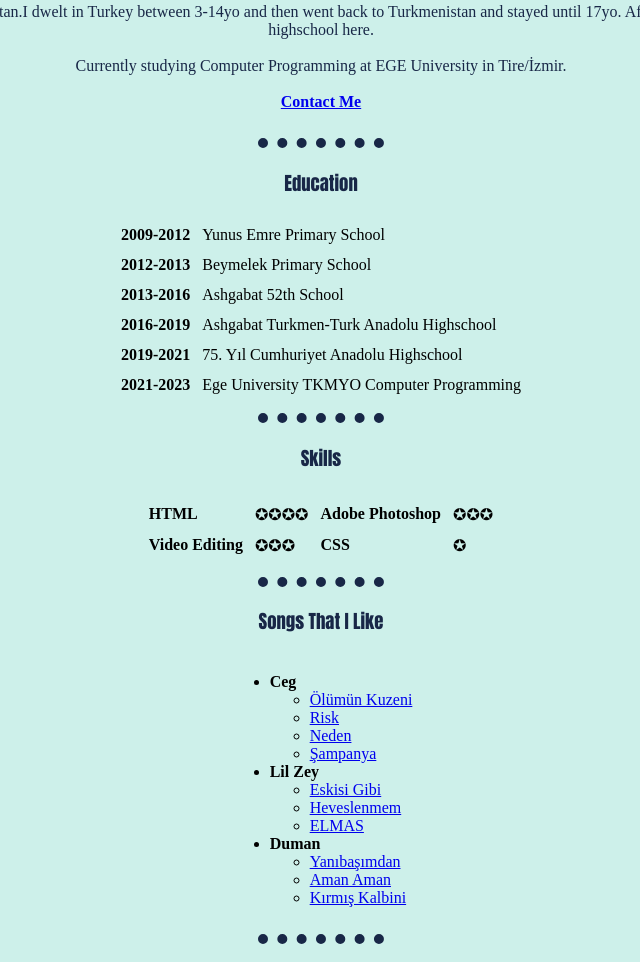
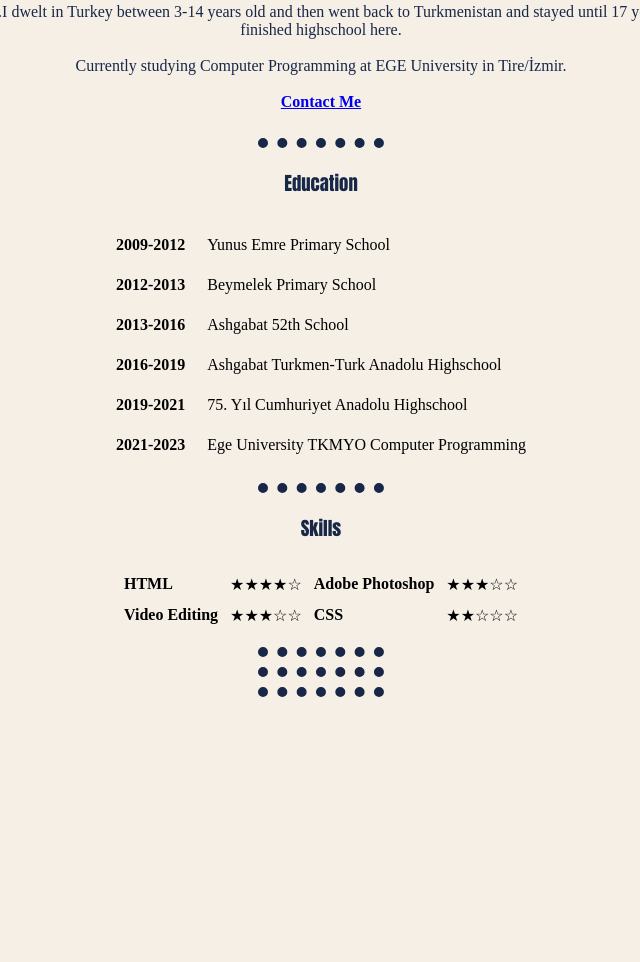
Before and after one commit to maanzoo/CV, a plain HTML site: page index.html in a window 1280 px wide. Shown: the part 296-1258 px from the top of the page, without its empty margins (319-959 px from the left). After the commit the page ends 1011 px from the top, so only its background shows below. Drawn offline with Linux system fonts and the light colour scheme.

Commit message:
INITIAL FILES

```diff
--- a/css/styles.css
+++ b/css/styles.css
@@ -1,11 +1,9 @@
 body {
-
-    background-color:#CDF0EA;
-
+  background-color: #f5efe6;
 }
 
 hr {
-    background-color: #CDF0EA;
+  background-color: #f5efe6;
   color: #182747;
   border-style: none;
   height: 2px;
@@ -15,22 +13,21 @@ body {
 }
 
 h1 {
-      font-family: Impact, Haettenschweiler, 'Arial Narrow Bold', sans-serif;
+  font-family: Impact, Haettenschweiler, "Arial Narrow Bold", sans-serif;
   color: #182747;
   text-align: center;
 }
 
-  p  {
+p {
   color: #182747;
   text-align: center;
 }
 
 h3 {
-    font-family: Impact, Haettenschweiler, 'Arial Narrow Bold', sans-serif;
+  font-family: Impact, Haettenschweiler, "Arial Narrow Bold", sans-serif;
   color: #182747;
   text-align: center;
 }
-
 
 .center {
   margin-left: auto;
--- a/index.html
+++ b/index.html
@@ -4,8 +4,9 @@
     <meta charset="UTF-8" />
     <meta http-equiv="X-UA-Compatible" content="IE=edge" />
     <meta name="viewport" content="width=device-width, initial-scale=1.0" />
-    <title>maanzo'nun günlüğü</title>
+    <title>Amanmuhammet Allayev</title>
     <link rel="stylesheet" href="css/styles.css">
+
 
   </head>
   <body>
@@ -19,7 +20,7 @@
       <tr><td>
       <h1>AMANMUHAMMET ALLAYEV</h1>
      <p>
-       I was born in 2003 at Ashgabat/Turkmenistan.I dwelt in Turkey between 3-14yo and then went back to Turkmenistan and stayed until 17yo. After that i came back to Turkey and finished highschool here.<br />
+       I was born in 2003 at Ashgabat/Turkmenistan.I dwelt in Turkey between 3-14 years old and then went back to Turkmenistan and stayed until 17 years old. After that, i came back to Turkey and finished highschool here.<br />
        <br />
        Currently studying Computer Programming at EGE University in Tire/İzmir. <br>
        <br>
@@ -27,7 +28,7 @@
    </td></tr></table>
       <hr size="3" >
       <h3>Education</h3>
-      <table class="center" cellspacing="10">
+      <table class="center" cellspacing="20px">
         <tr>
           <td><b>2009-2012</b></td>
           <td>Yunus Emre Primary School</td>
@@ -69,12 +70,12 @@
           <td>
             <table cellspacing="10px">
               <tr>
-                <td><b>HTML</b></td><td>✪✪✪✪</td>
-                <td><b>Adobe Photoshop</b></td><td>✪✪✪</td>
+                <td><b>HTML</b></td><td>★★★★☆</td>
+                <td><b>Adobe Photoshop</b></td><td>★★★☆☆</td>
              </tr>
              <tr>
-              <td><b>Video Editing</b></td><td>✪✪✪</td>
-              <td><b>CSS</b></td><td>✪</td>
+              <td><b>Video Editing</b></td><td>★★★☆☆</td>
+              <td><b>CSS</b></td><td>★★☆☆☆</td>
            </tr>
             </table>
           </td>
@@ -89,35 +90,36 @@
       </table>
 
       <hr>
-      <h3>Songs That I Like</h3>
+      <!-- <h3>Songs That I Like</h3>
       <table class="center">
         <tr><td>
           <ul>
             <li><b>Ceg</b></li>
               <ul>
-                <li><a href="https://open.spotify.com/track/2BWjJ4Tv26am2QSzwRpQRk?si=9a847e4f89c042be"> Ölümün Kuzeni </a></li>
-                <li><a href="https://open.spotify.com/track/0OEtie2A73D1UjxpUrCc2U?si=b1ea16c020754724"> Risk </a></li>
-                <li><a href="https://open.spotify.com/track/3lAfuHJHOHa1IPD1QUVdYc?si=a43bb3a7b31a49be"> Neden </a></li>
-                <li><a href="https://open.spotify.com/track/3flurnTXJlSjMa9yj2uvY0?si=64e47d22a4994c88"> Şampanya </a></li>
+                <li><a href="https://open.spotify.com/track/2BWjJ4Tv26am2QSzwRpQRk?si=9a847e4f89c042be" target="_blank"> Ölümün Kuzeni </a></li>
+                <li><a href="https://open.spotify.com/track/0OEtie2A73D1UjxpUrCc2U?si=b1ea16c020754724" target="_blank"> Risk </a></li>
+                <li><a href="https://open.spotify.com/track/3lAfuHJHOHa1IPD1QUVdYc?si=a43bb3a7b31a49be" target="_blank"> Neden </a></li>
+                <li><a href="https://open.spotify.com/track/3flurnTXJlSjMa9yj2uvY0?si=64e47d22a4994c88" target="_blank"> Şampanya </a></li>
               </ul>
             <li><b>Lil Zey</b></li>
               <ul>
-                <li><a href="https://open.spotify.com/track/44a3EWRqHiOJEGzWgaX8dd?si=e5dc8f064cb94406"> Eskisi Gibi </a> </li>
-                <li><a href="https://open.spotify.com/track/1KzBkHudZtJqwAyrr3eExZ?si=2f364ddb10d44651"> Heveslenmem </a></li>
-                <li><a href="https://open.spotify.com/track/37yAd2kwEI9axbB6UznrOQ?si=fa361b3947004e66"> ELMAS </a></li>
+                <li><a href="https://open.spotify.com/track/44a3EWRqHiOJEGzWgaX8dd?si=e5dc8f064cb94406" target="_blank"> Eskisi Gibi </a> </li>
+                <li><a href="https://open.spotify.com/track/1KzBkHudZtJqwAyrr3eExZ?si=2f364ddb10d44651" target="_blank"> Heveslenmem </a></li>
+                <li><a href="https://open.spotify.com/track/37yAd2kwEI9axbB6UznrOQ?si=fa361b3947004e66" target="_blank"> ELMAS </a></li>
               </ul>
             <li><b>Duman</b></li>
               <ul>
-                <li><a href="https://open.spotify.com/track/5XMAeSjjinBwKjdANxHbeZ?si=96889af4ddfe4f88"> Yanıbaşımdan </a></li>
-                <li><a href="https://open.spotify.com/track/0NeO8RLuVdFRigkKhjBgbT?si=a00f43c0d0274672"> Aman Aman </a> </li>
-                <li><a href="https://open.spotify.com/track/03FeHgtPLgBfBqKD3J3b4E?si=3265e795f3e64c21"> Kırmış Kalbini </a></li>
+                <li><a href="https://open.spotify.com/track/5XMAeSjjinBwKjdANxHbeZ?si=96889af4ddfe4f88" target="_blank"> Yanıbaşımdan </a></li>
+                <li><a href="https://open.spotify.com/track/0NeO8RLuVdFRigkKhjBgbT?si=a00f43c0d0274672" target="_blank"> Aman Aman </a> </li>
+                <li><a href="https://open.spotify.com/track/03FeHgtPLgBfBqKD3J3b4E?si=3265e795f3e64c21" target="_blank"> Kırmış Kalbini </a></li>
               </ul>
           </ul>
         </td></tr>
       </table>
+    -->
 
 
-
+        <hr size="3" >
         <hr size="3" >
 
     </p>
```
Also changed, not shown: contact.html (+4 -4 lines). Lines whose indentation alone changed are shown as unchanged.
